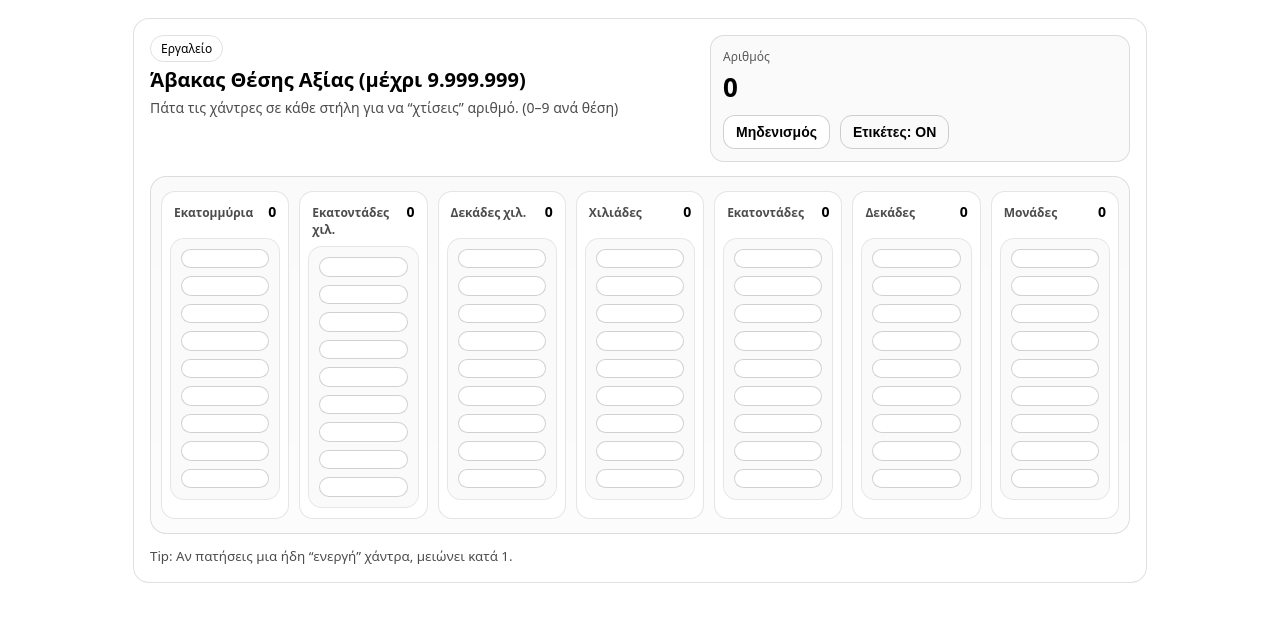
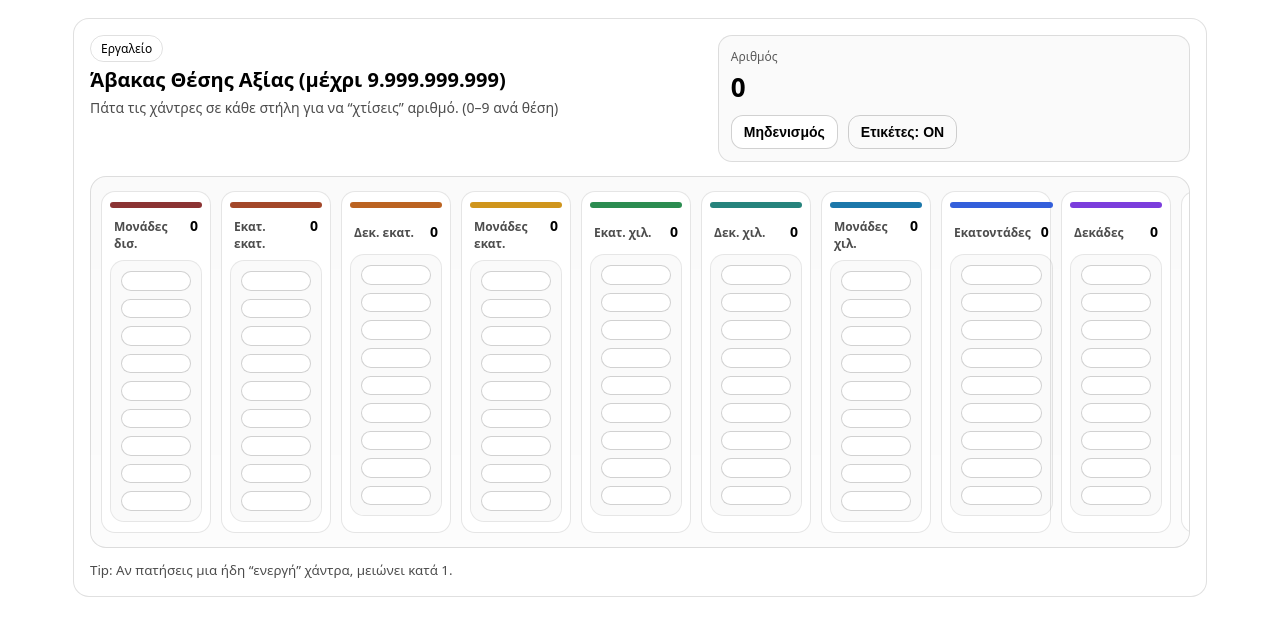
Before and after one commit to Dimilongi82/charismakis-app, a plain HTML site: page tools/abacus/index.html in a window 1280 px wide. Drawn offline with Linux system fonts and the light colour scheme.

Commit message:
Update title and layout for abacus to billions

```diff
--- a/tools/abacus/index.html
+++ b/tools/abacus/index.html
@@ -3,10 +3,10 @@
 <head>
   <meta charset="utf-8" />
   <meta name="viewport" content="width=device-width, initial-scale=1" />
-  <title>Άβακας μέχρι 9.999.999</title>
+  <title>Άβακας μέχρι 9.999.999.999</title>
   <style>
     body{margin:0;font-family:system-ui,-apple-system,Segoe UI,Roboto,Arial,sans-serif;background:#fff;}
-    .abacus-wrap{max-width:980px;margin:18px auto;padding:16px;border-radius:16px;border:1px solid rgba(0,0,0,.12);background:#fff}
+    .abacus-wrap{max-width:1100px;margin:18px auto;padding:16px;border-radius:16px;border:1px solid rgba(0,0,0,.12);background:#fff}
     .abacus-top{display:grid;grid-template-columns:1.3fr 1fr;gap:14px;align-items:start}
     @media (max-width:820px){.abacus-top{grid-template-columns:1fr}}
     .badge{display:inline-block;font-size:12px;padding:4px 10px;border-radius:999px;border:1px solid rgba(0,0,0,.12);margin-bottom:6px}
@@ -20,18 +20,49 @@
     .btn:hover{background:rgba(0,0,0,.03)}
     .btn:active{transform:translateY(1px)}
     .ghost{background:transparent}
+
     .board{margin-top:14px;padding:14px 10px;border-radius:16px;border:1px solid rgba(0,0,0,.12);background:linear-gradient(180deg,rgba(0,0,0,.02),rgba(0,0,0,.01));overflow-x:auto}
-    .grid{display:grid;grid-template-columns:repeat(7,minmax(110px,1fr));gap:10px;min-width:780px}
+
+    /* 10 στήλες */
+    .grid{display:grid;grid-template-columns:repeat(10,minmax(110px,1fr));gap:10px;min-width:1120px}
+
     .col{border-radius:14px;border:1px solid rgba(0,0,0,.10);background:#fff;padding:10px 8px;display:grid;gap:8px}
     .head{display:flex;align-items:baseline;justify-content:space-between;gap:10px;padding:0 4px}
     .col-label{font-size:12px;color:rgba(0,0,0,.70);font-weight:800}
     .col-digit{font-size:14px;font-weight:900}
+
     .beads{height:240px;border-radius:14px;border:1px solid rgba(0,0,0,.08);background:rgba(0,0,0,.02);display:grid;grid-template-rows:repeat(9,1fr);gap:8px;padding:10px}
-    .bead{width:100%;border-radius:999px;border:1px solid rgba(0,0,0,.18);background:#fff;cursor:pointer;user-select:none;touch-action:manipulation}
-    .bead.on{background:rgba(0,0,0,.85);border-color:rgba(0,0,0,.85)}
+
+    /* Χάντρα "off" */
+    .bead{
+      width:100%;
+      border-radius:999px;
+      border:1px solid rgba(0,0,0,.18);
+      background:#fff;
+      cursor:pointer;
+      user-select:none;
+      touch-action:manipulation;
+    }
+
+    /* Χάντρα "on" με χρώμα ανά στήλη */
+    .bead.on{
+      background: var(--col, rgba(0,0,0,.85));
+      border-color: var(--col, rgba(0,0,0,.85));
+    }
+
     .bead:focus{outline:2px solid rgba(0,0,0,.35);outline-offset:2px}
     .foot{margin-top:10px;color:rgba(0,0,0,.7)}
     .labels-off .col-label{display:none}
+
+    /* Προαιρετικά: μικρή χρωματιστή "γραμμή" στην κεφαλίδα της στήλης */
+    .col::before{
+      content:"";
+      display:block;
+      height:6px;
+      border-radius:999px;
+      background: var(--col, rgba(0,0,0,.4));
+      opacity:.9;
+    }
   </style>
 </head>
 <body>
@@ -39,7 +70,7 @@
     <div class="abacus-top">
       <div>
         <span class="badge">Εργαλείο</span>
-        <h1>Άβακας Θέσης Αξίας (μέχρι 9.999.999)</h1>
+        <h1>Άβακας Θέσης Αξίας (μέχρι 9.999.999.999)</h1>
         <p class="sub">Πάτα τις χάντρες σε κάθε στήλη για να “χτίσεις” αριθμό. (0–9 ανά θέση)</p>
       </div>
 
@@ -55,7 +86,7 @@
       </div>
     </div>
 
-    <div class="board" role="group" aria-label="Άβακας μέχρι τα εκατομμύρια">
+    <div class="board" role="group" aria-label="Άβακας μέχρι τα δισεκατομμύρια">
       <div id="grid" class="grid"></div>
     </div>
 
@@ -66,17 +97,23 @@
 
   <script>
   (function(){
+    // 10 στήλες -> έως 9.999.999.999
+    // pow: 9 = δισ., ... , 0 = μονάδες
     const places = [
-      { key: "M",  label: "Εκατομμύρια",      pow: 6 },
-      { key: "HT", label: "Εκατοντάδες χιλ.", pow: 5 },
-      { key: "DT", label: "Δεκάδες χιλ.",     pow: 4 },
-      { key: "T",  label: "Χιλιάδες",         pow: 3 },
-      { key: "H",  label: "Εκατοντάδες",      pow: 2 },
-      { key: "D",  label: "Δεκάδες",          pow: 1 },
-      { key: "U",  label: "Μονάδες",          pow: 0 }
+      { key: "B",  label: "Μονάδες δισ.",        pow: 9, color: "#7f1d1d" }, // 10ο χρώμα
+      { key: "HM", label: "Εκατ. εκατ.",         pow: 8, color: "#9a3412" }, // 9ο
+      { key: "DM", label: "Δεκ. εκατ.",          pow: 7, color: "#b45309" }, // 8ο
+      { key: "UM", label: "Μονάδες εκατ.",       pow: 6, color: "#ca8a04" }, // 7ο
+      { key: "HTh",label: "Εκατ. χιλ.",          pow: 5, color: "#15803d" }, // 6ο
+      { key: "DTh",label: "Δεκ. χιλ.",           pow: 4, color: "#0f766e" }, // 5ο
+      { key: "UTh",label: "Μονάδες χιλ.",        pow: 3, color: "#0369a1" }, // 4ο
+      { key: "H",  label: "Εκατοντάδες",         pow: 2, color: "#1d4ed8" }, // 3ο
+      { key: "D",  label: "Δεκάδες",             pow: 1, color: "#6d28d9" }, // 2ο
+      { key: "U",  label: "Μονάδες",             pow: 0, color: "#be185d" }  // 1ο
     ];
 
-    const state = { digits: { M:0, HT:0, DT:0, T:0, H:0, D:0, U:0 }, labelsOn: true };
+    const state = { digits: {}, labelsOn: true };
+    places.forEach(p => state.digits[p.key] = 0);
 
     const wrap = document.getElementById("abacus");
     const grid = document.getElementById("grid");
@@ -84,10 +121,12 @@
     const btnReset = document.getElementById("reset");
     const btnToggle = document.getElementById("toggle");
 
+    // Build columns
     places.forEach(p => {
       const col = document.createElement("div");
       col.className = "col";
       col.dataset.key = p.key;
+      col.style.setProperty("--col", p.color);
 
       const head = document.createElement("div");
       head.className = "head";
@@ -109,6 +148,7 @@
       beads.setAttribute("role","group");
       beads.setAttribute("aria-label", p.label);
 
+      // 9 beads => digit 0..9
       for(let row=9; row>=1; row--){
         const b = document.createElement("button");
         b.type = "button";
@@ -118,6 +158,7 @@
         b.addEventListener("click", () => {
           const current = state.digits[p.key];
           const v = row;
+          // click inside active range => decrement to v-1, else set to v
           state.digits[p.key] = (v <= current) ? (v - 1) : v;
           render();
         });
```
